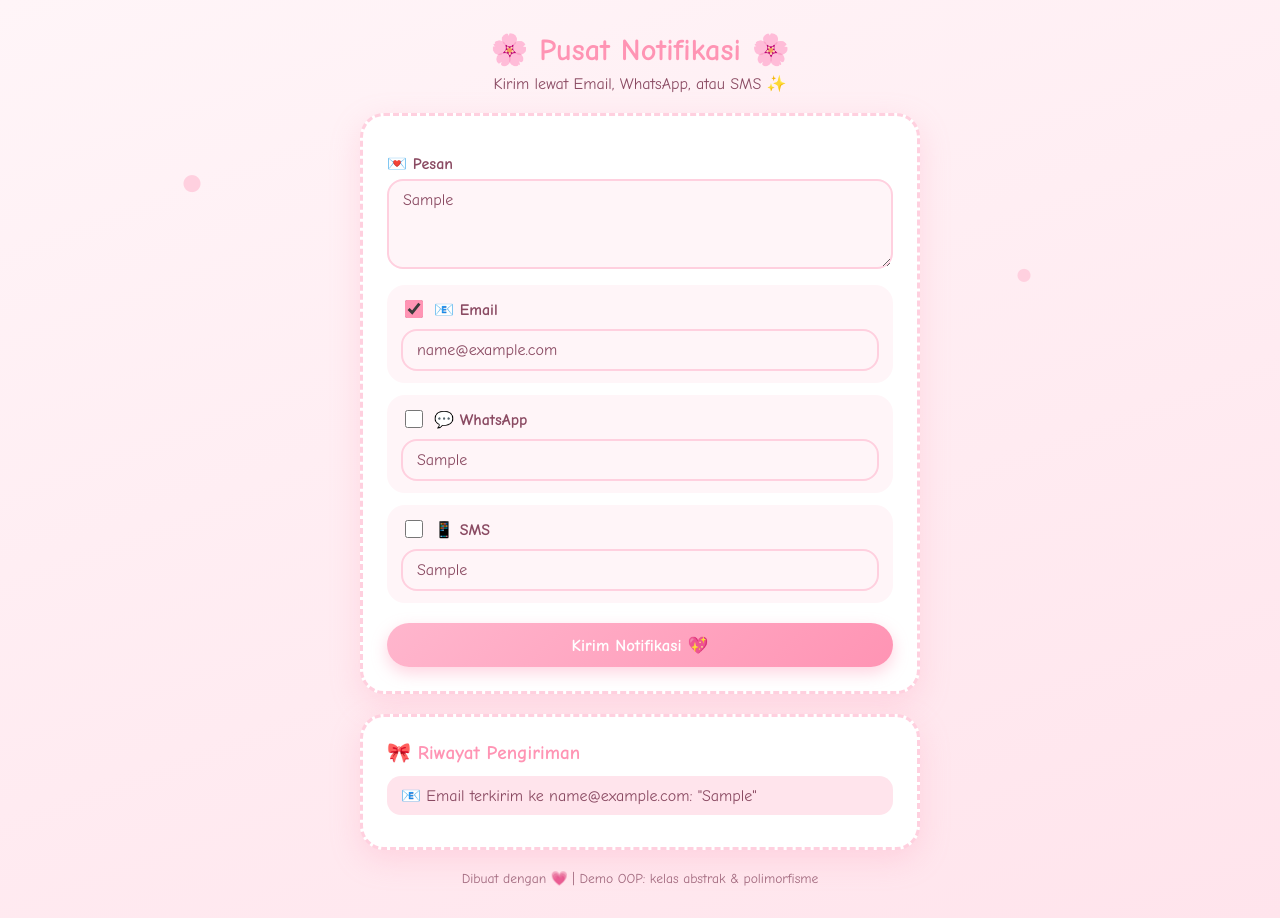
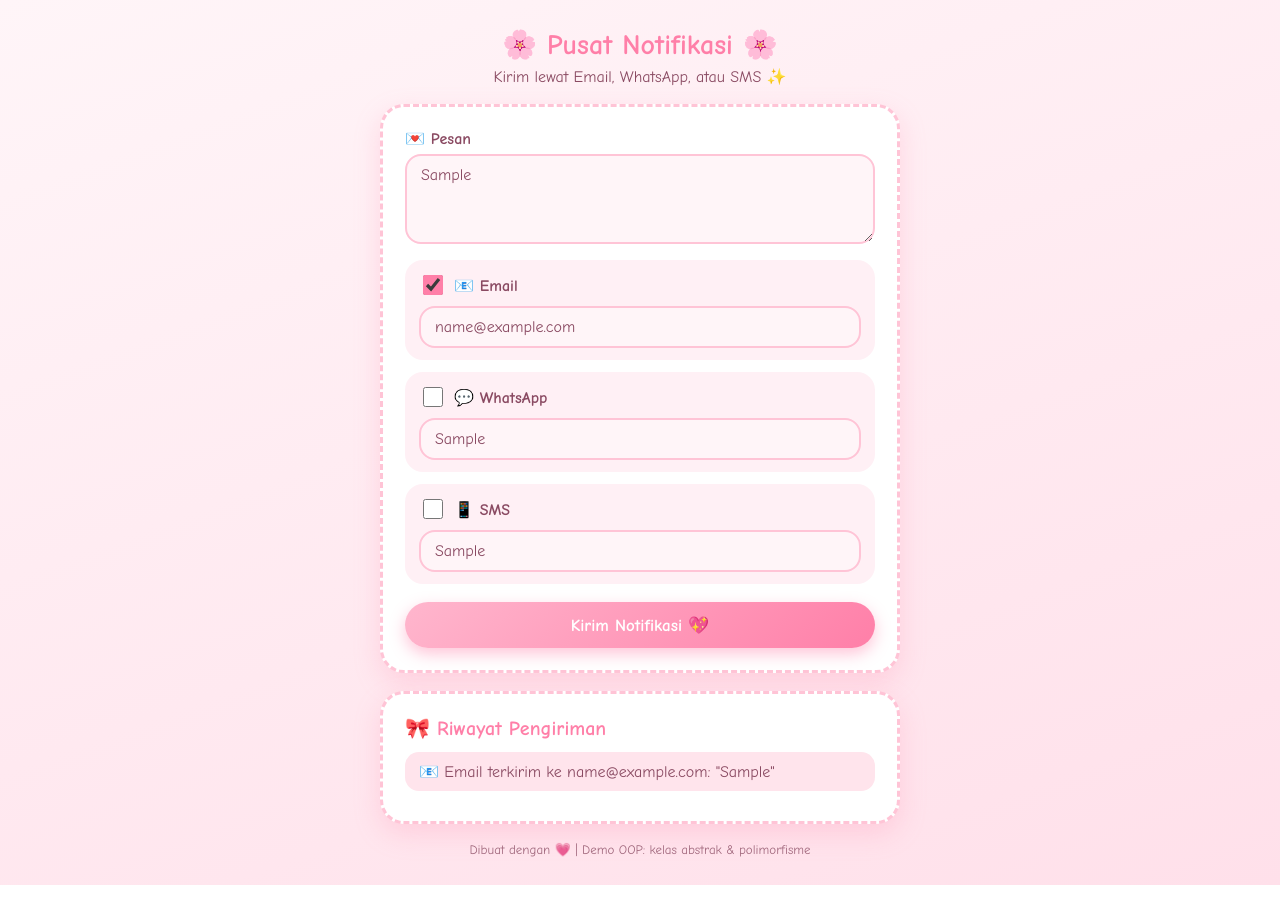
Before and after one commit to marukocapengoding-max/notifikasi, a plain HTML site: page index.html in a window 1280 px wide. Both pictures are taken after typing "Sample", "name@example.com", "Sample", "Sample" into the empty fields and a click on the button "Kirim Notifikasi 💖". After the commit the page ends 885 px from the top, so only its background shows below. Drawn offline with Linux system fonts and the light colour scheme.

Commit message:
Update index.html

```diff
--- a/index.html
+++ b/index.html
@@ -3,123 +3,150 @@
 <head>
 <meta charset="UTF-8" />
 <meta name="viewport" content="width=device-width, initial-scale=1" />
-<title>Notifikasi Cute 🌸</title>
+<title>Notifikasi Cute v2 🌸</title>
 <style>
-:root {
-  --pink-50: #fff5f8;
-  --pink-100: #ffe4ec;
-  --pink-200: #ffd0df;
-  --pink-300: #ffb6cd;
-  --pink-400: #ff94b4;
-  --pink-text: #8a4a62;
-  --white: #ffffff;
-  --shadow: 0 10px 30px rgba(255, 148, 180, 0.25);
-}
   * { box-sizing: border-box; }
+
   body {
     margin: 0;
     min-height: 100vh;
+    padding: 28px 16px;
     font-family: "Comic Sans MS", "Quicksand", "Nunito", system-ui, sans-serif;
-  color: var(--pink-text);
-  background:
-    radial-gradient(circle at 15% 20%, var(--pink-200) 0 8px, transparent 9px),
-    radial-gradient(circle at 80% 30%, var(--pink-200) 0 6px, transparent 7px),
-    radial-gradient(circle at 60% 80%, var(--pink-200) 0 10px, transparent 11px),
-    linear-gradient(160deg, var(--pink-50), var(--pink-100));
+    color: #8a4a62;
+    background: linear-gradient(160deg, #fff5f8, #ffe0ea);
     display: flex;
     justify-content: center;
-  padding: 32px 16px;
   }
-.container { width: 100%; max-width: 560px; }
-header { text-align: center; margin-bottom: 20px; }
-header h1 { margin: 0; font-size: 1.9rem; color: var(--pink-400); }
-header p { margin: 6px 0 0; }
-.card {
-  background: var(--white);
-  border: 3px dashed var(--pink-200);
+
+  .wrap { width: 100%; max-width: 520px; }
+
+  .judul { text-align: center; margin-bottom: 18px; }
+  .judul h1 { margin: 0; font-size: 28px; color: #ff7fa8; }
+  .judul p { margin: 6px 0 0; }
+
+  .kartu {
+    background: #ffffff;
+    border: 3px dashed #ffc4d6;
     border-radius: 24px;
-  padding: 24px;
-  box-shadow: var(--shadow);
-  margin-bottom: 20px;
+    padding: 22px;
+    margin-bottom: 18px;
+    box-shadow: 0 10px 26px rgba(255, 148, 180, 0.28);
   }
-label { display: block; font-weight: bold; margin: 14px 0 6px; }
+
+  .kartu h2 { margin: 0 0 12px; font-size: 20px; color: #ff7fa8; }
+
+  label.teks { display: block; font-weight: bold; margin: 0 0 6px; }
+
   textarea, input[type="text"] {
     width: 100%;
     padding: 10px 14px;
-  border: 2px solid var(--pink-200);
+    border: 2px solid #ffc4d6;
     border-radius: 16px;
-  background: var(--pink-50);
-  color: var(--pink-text);
-  font: inherit;
+    background: #fff5f8;
+    color: #8a4a62;
+    font-family: inherit;
+    font-size: 16px;
     outline: none;
   }
-textarea { resize: vertical; min-height: 90px; }
+
+  textarea { min-height: 90px; resize: vertical; }
+
   textarea:focus, input[type="text"]:focus {
-  border-color: var(--pink-400);
-  box-shadow: 0 0 0 4px rgba(255, 148, 180, 0.2);
+    border-color: #ff7fa8;
+    box-shadow: 0 0 0 4px rgba(255, 127, 168, 0.2);
   }
-.saluran { background: var(--pink-50); border-radius: 18px; padding: 12px 14px; margin-top: 12px; }
-.saluran .judul { display: flex; align-items: center; gap: 8px; font-weight: bold; cursor: pointer; margin: 0 0 8px; }
-.saluran input[type="checkbox"] { accent-color: var(--pink-400); width: 18px; height: 18px; }
+
+  .saluran {
+    background: #fff0f5;
+    border-radius: 18px;
+    padding: 12px 14px;
+    margin-top: 12px;
+  }
+
+  .saluran label {
+    display: flex;
+    align-items: center;
+    gap: 8px;
+    font-weight: bold;
+    margin-bottom: 8px;
+  }
+
+  .saluran input[type="checkbox"] {
+    width: 20px;
+    height: 20px;
+    accent-color: #ff7fa8;
+  }
+
   button {
     width: 100%;
-  margin-top: 20px;
-  padding: 12px;
+    margin-top: 18px;
+    padding: 13px;
     border: none;
     border-radius: 999px;
-  background: linear-gradient(135deg, var(--pink-300), var(--pink-400));
-  color: var(--white);
-  font: inherit;
+    background: linear-gradient(135deg, #ffb6cd, #ff7fa8);
+    color: #ffffff;
+    font-family: inherit;
+    font-size: 17px;
     font-weight: bold;
-  font-size: 1.05rem;
     cursor: pointer;
-  box-shadow: 0 6px 16px rgba(255, 148, 180, 0.4);
+    box-shadow: 0 6px 16px rgba(255, 127, 168, 0.45);
   }
-button:active { transform: scale(0.99); }
-h2 { margin: 0 0 12px; font-size: 1.2rem; color: var(--pink-400); }
+
+  button:active { transform: scale(0.98); }
+
   #log { list-style: none; margin: 0; padding: 0; }
-#log li { background: var(--pink-100); border-radius: 14px; padding: 10px 14px; margin-bottom: 8px; word-break: break-word; }
+
+  #log li {
+    background: #ffe4ec;
+    border-radius: 14px;
+    padding: 10px 14px;
+    margin-bottom: 8px;
+    word-break: break-word;
+  }
+
   #log li.error { background: #ffd9d9; color: #a13a4a; }
-footer { text-align: center; font-size: 0.85rem; opacity: 0.8; }
+
+  .kaki { text-align: center; font-size: 13px; opacity: 0.8; }
 </style>
 </head>
 <body>
-<main class="container">
-  <header>
+  <div class="wrap">
+    <div class="judul">
       <h1>🌸 Pusat Notifikasi 🌸</h1>
       <p>Kirim lewat Email, WhatsApp, atau SMS ✨</p>
-  </header>
+    </div>
 
-  <form id="form-notif" class="card">
-    <label for="pesan">💌 Pesan</label>
+    <form id="form" class="kartu">
+      <label class="teks" for="pesan">💌 Pesan</label>
       <textarea id="pesan" placeholder="Tulis pesanmu di sini..."></textarea>
 
       <div class="saluran">
-      <label class="judul"><input type="checkbox" name="saluran" value="email" checked /> 📧 Email</label>
+        <label><input type="checkbox" name="saluran" value="email" checked /> 📧 Email</label>
         <input type="text" id="tujuan-email" placeholder="nama@email.com" />
       </div>
+
       <div class="saluran">
-      <label class="judul"><input type="checkbox" name="saluran" value="whatsapp" /> 💬 WhatsApp</label>
+        <label><input type="checkbox" name="saluran" value="whatsapp" /> 💬 WhatsApp</label>
         <input type="text" id="tujuan-whatsapp" placeholder="628123456789" />
       </div>
+
       <div class="saluran">
-      <label class="judul"><input type="checkbox" name="saluran" value="sms" /> 📱 SMS</label>
+        <label><input type="checkbox" name="saluran" value="sms" /> 📱 SMS</label>
         <input type="text" id="tujuan-sms" placeholder="628123456789" />
       </div>
 
       <button type="submit">Kirim Notifikasi 💖</button>
     </form>
 
-  <section class="card">
+    <div class="kartu">
       <h2>🎀 Riwayat Pengiriman</h2>
       <ul id="log"></ul>
-  </section>
+    </div>
 
-  <footer>Dibuat dengan 💗 | Demo OOP: kelas abstrak &amp; polimorfisme</footer>
-</main>
+    <div class="kaki">Dibuat dengan 💗 | Demo OOP: kelas abstrak &amp; polimorfisme</div>
+  </div>
 
 <script>
-// Semua saluran mewarisi Notifikasi dan wajib punya kirim()
   class Notifikasi {
     constructor(penerima, pesan) {
       if (new.target === Notifikasi) {
@@ -129,59 +156,59 @@ class Notifikasi {
       this.pesan = pesan;
     }
     kirim() {
-    throw new Error("Method kirim() harus diimplementasikan oleh subclass.");
+      throw new Error("Method kirim() harus diimplementasikan subclass.");
     }
   }
 
   class EmailNotifikasi extends Notifikasi {
     kirim() {
       if (!this.penerima.includes("@")) throw new Error("Alamat email tidak valid.");
-    return `📧 Email terkirim ke ${this.penerima}: "${this.pesan}"`;
+      return '📧 Email terkirim ke ' + this.penerima + ': "' + this.pesan + '"';
     }
   }
 
   class WhatsAppNotifikasi extends Notifikasi {
     kirim() {
       if (!/^\+?\d{9,15}$/.test(this.penerima)) throw new Error("Nomor WhatsApp tidak valid.");
-    return `💬 WhatsApp terkirim ke ${this.penerima}: "${this.pesan}"`;
+      return '💬 WhatsApp terkirim ke ' + this.penerima + ': "' + this.pesan + '"';
     }
   }
 
   class SMSNotifikasi extends Notifikasi {
     kirim() {
       if (!/^\+?\d{9,15}$/.test(this.penerima)) throw new Error("Nomor SMS tidak valid.");
-    const ringkas = this.pesan.length > 160 ? this.pesan.slice(0, 157) + "..." : this.pesan;
-    return `📱 SMS terkirim ke ${this.penerima}: "${ringkas}"`;
+      var teks = this.pesan.length > 160 ? this.pesan.slice(0, 157) + "..." : this.pesan;
+      return '📱 SMS terkirim ke ' + this.penerima + ': "' + teks + '"';
     }
   }
 
-const saluran = { email: EmailNotifikasi, whatsapp: WhatsAppNotifikasi, sms: SMSNotifikasi };
-const form = document.getElementById("form-notif");
-const log = document.getElementById("log");
+  var daftar = { email: EmailNotifikasi, whatsapp: WhatsAppNotifikasi, sms: SMSNotifikasi };
+  var form = document.getElementById("form");
+  var log = document.getElementById("log");
 
-function tambahLog(teks, error = false) {
-  const li = document.createElement("li");
+  function tambahLog(teks, error) {
+    var li = document.createElement("li");
     li.textContent = teks;
-  if (error) li.classList.add("error");
-  log.prepend(li);
+    if (error) li.className = "error";
+    log.insertBefore(li, log.firstChild);
   }
 
-form.addEventListener("submit", (e) => {
+  form.addEventListener("submit", function (e) {
     e.preventDefault();
-  const pesan = document.getElementById("pesan").value.trim();
-  const dipilih = [...form.querySelectorAll("input[name=saluran]:checked")];
+    var pesan = document.getElementById("pesan").value.trim();
+    var dipilih = form.querySelectorAll("input[name=saluran]:checked");
 
     if (!pesan || dipilih.length === 0) {
       tambahLog("⚠️ Isi pesan dan pilih minimal satu saluran ya.", true);
       return;
     }
 
-  dipilih.forEach((cb) => {
-    const jenis = cb.value;
-    const tujuan = document.getElementById("tujuan-" + jenis).value.trim();
+    dipilih.forEach(function (cb) {
+      var jenis = cb.value;
+      var tujuan = document.getElementById("tujuan-" + jenis).value.trim();
       try {
-      const notif = new saluran[jenis](tujuan, pesan);
-      tambahLog(notif.kirim());
+        var notif = new daftar[jenis](tujuan, pesan);
+        tambahLog(notif.kirim(), false);
       } catch (err) {
         tambahLog("❌ " + jenis.toUpperCase() + ": " + err.message, true);
       }
```
Lines whose indentation alone changed are shown as unchanged.
